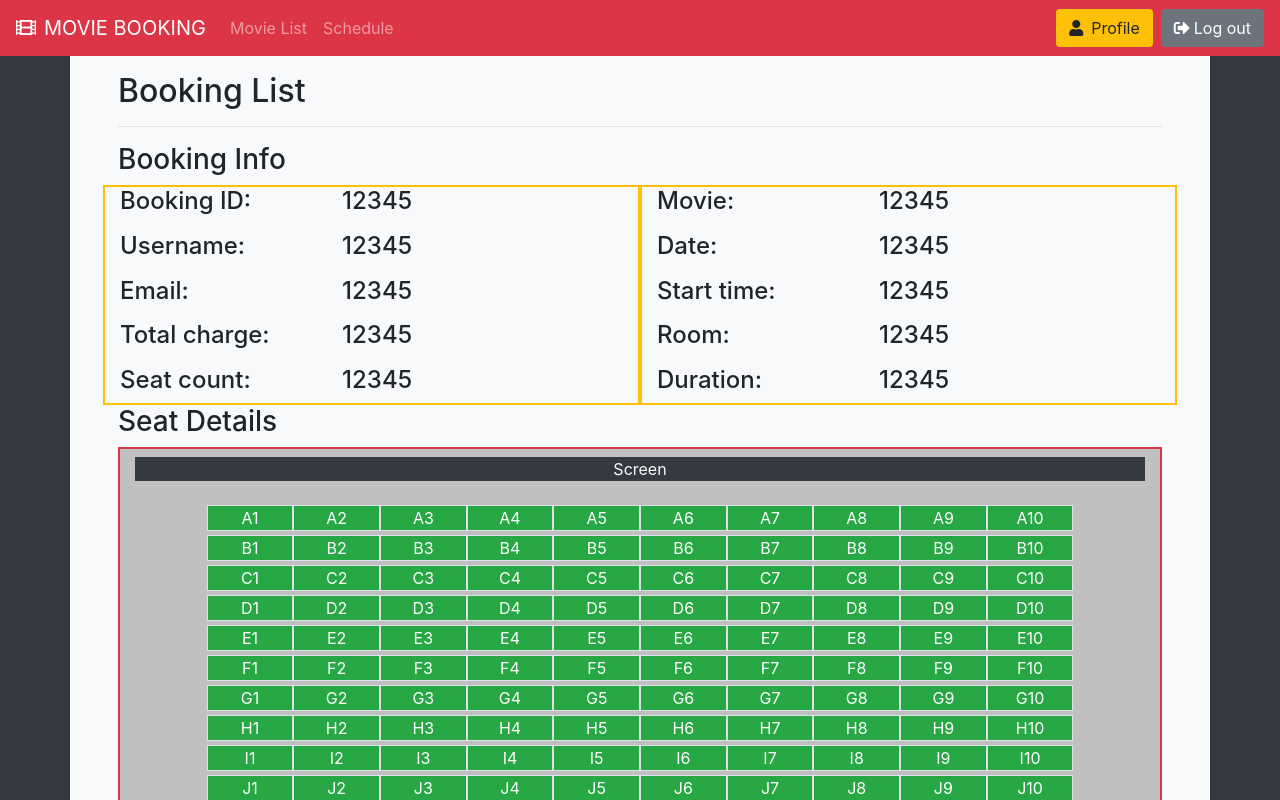
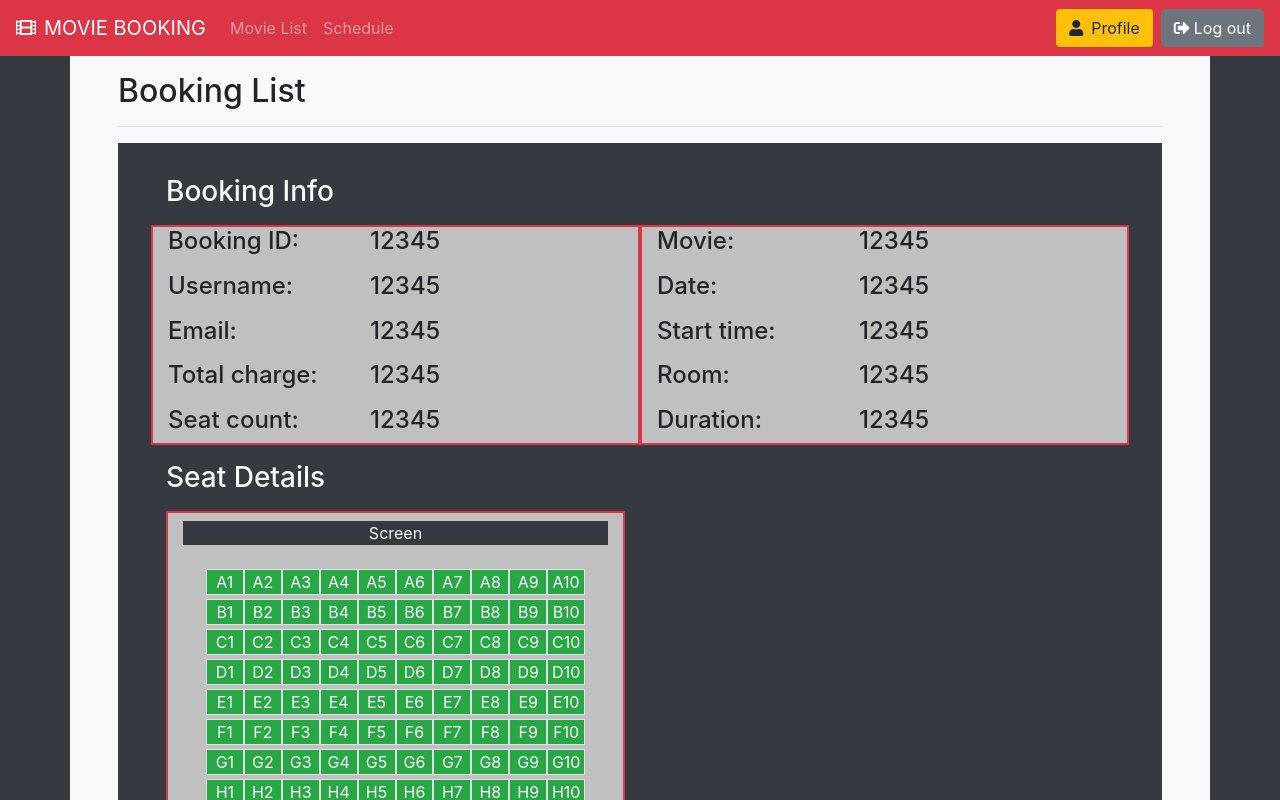
Before and after one commit to DucManh13/DucManh13-movie-web, a React (Create React App) app: page /bookinglist in a window 1280 px wide. Shown: the top 800 px of the page. Built offline with nearby package versions, Linux system fonts and the light colour scheme; sample sign-in values are in the browser's storage; a web font is replaced by a local one.

Commit message:
update screening

```diff
--- a/src/components/Booking.js
+++ b/src/components/Booking.js
@@ -21,7 +21,7 @@ function Booking(props) {
     let mounted=true;
     if(state){
       setPrice(state.price);
-      axios.get("https://fbk-api-gateway.herokuapp.com/tickets?screening_id="+state.screeningId, { headers: {"Authorization" : `eyJhbGciOiJIUzI1NiJ9.eyJzdWIiOiJhZG1pbjEiLCJyb2xlcyI6IlJPTEVfQURNSU4iLCJpZCI6MzksInBlcm1pc3Npb24iOnsiMSI6IkNSRUFURSIsIjIiOiJSRUFEIiwiMyI6IlVQREFURSIsIjQiOiJERUxFVEUifSwiaWF0IjoxNjIwNjI2MDMwLCJleHAiOjE2MzA5ODI0MzB9.vR0EDk9LSjFkwcNvEOSndZJ8cnJOyHS7gBSmxU9TbYI`} })
+      axios.get("https://fbk-api-gateway.herokuapp.com/tickets?screening_id="+state.screeningId, { headers: {"Authorization" : `Bearer eyJhbGciOiJIUzI1NiJ9.eyJzdWIiOiJhZG1pbjEiLCJyb2xlcyI6IlJPTEVfQURNSU4iLCJpZCI6MzksInBlcm1pc3Npb24iOnsiMSI6IkNSRUFURSIsIjIiOiJSRUFEIiwiMyI6IlVQREFURSIsIjQiOiJERUxFVEUifSwiaWF0IjoxNjIwNjI2MDMwLCJleHAiOjE2MzA5ODI0MzB9.vR0EDk9LSjFkwcNvEOSndZJ8cnJOyHS7gBSmxU9TbYI`} })
         .then(response => {
           if (mounted) {
             console.log(response.data.data);
@@ -63,7 +63,7 @@ function Booking(props) {
     <div className="container bg-light py-3 px-5">
       <h3>Booking</h3>
       <hr/>
-      {!seats?null:<div className="row py-4">
+      {!(seats&&user)?null:<div className="row py-4">
         <div className="col-lg-5 col-10 offset-1">
           <div className="container border border-danger border-2 py-2 bg-silver text-center">
             <div className="container bg-dark text-light mb-4">
--- a/src/components/BookingList.js
+++ b/src/components/BookingList.js
@@ -16,9 +16,10 @@ function BookingList(props) {
     <div className="container py-3 px-5 bg-light">
       <h2>Booking List</h2>
       <hr/>
-      <h3>Booking Info</h3>
-      <div class="row">
-        <div class="col-md-6 border border-warning border-2">
+      <div className="container py-3 px-5 bg-dark">
+        <h3 className="text-light my-3">Booking Info</h3>
+        <div className="row">
+          <div className="col-md-6 bg-silver border border-danger border-2">
             <div className="row">
                 <h4 className="col-sm-5">Booking ID:</h4>
                 <h4 className="col-sm-6">{12345}</h4>
@@ -40,7 +41,7 @@ function BookingList(props) {
                 <h4 className="col-sm-6">{12345}</h4>
               </div>
           </div>
-        <div class="col-md-6 border border-warning border-2">
+          <div className="col-md-6 bg-silver border border-danger border-2">
             <div className="row">
                 <h4 className="col-sm-5">Movie:</h4>
                 <h4 className="col-sm-7">{12345}</h4>
@@ -63,8 +64,13 @@ function BookingList(props) {
               </div>
           </div>
         </div>
-      <h3>Seat Details</h3>
+        <h3 className="text-light my-3">Seat Details</h3>
+        <div className="row">
+          <div className="col-md-6">
             <SeatMap/>
+          </div>
+        </div>
+      </div>
     </div>
   );
 }
--- a/src/components/Schedule.js
+++ b/src/components/Schedule.js
@@ -7,7 +7,7 @@ import ScreeningList from './ScreeningList';
 function Schedule(props) {
   const [dates,setDates]=useState();
   const [activeDay,setActiveDay]=useState();
-
+  const [today,setToday]=useState();
   useEffect(()=>{
     let mounted=true;
     axios.get("https://fbk-api-gateway.herokuapp.com/date")
@@ -15,6 +15,7 @@ function Schedule(props) {
         if (mounted) {
           setDates(response.data.data);
           setActiveDay(response.data.data[0].date_id);
+          setToday(response.data.data[0].date_id);
         }
       })
       .catch(err => console.log(err));
@@ -26,6 +27,7 @@ function Schedule(props) {
 
   useEffect(()=>{
     let mounted=true;
+    setSchedule();
     if(activeDay){
       axios.get("https://fbk-api-gateway.herokuapp.com/screening/by-date?date_id="+activeDay)
       .then(response => {
@@ -38,7 +40,7 @@ function Schedule(props) {
   },[activeDay]);
 
   return (
-    <div className="container py-3 px-5 bg-light">
+    <div className="container py-3 px-5 bg-light h-100">
       <h3>Movie Schedule</h3>
       {!(dates&&activeDay)?null:
         <DateList dates={dates} activeDay={activeDay} onReceiveActiveDay={(dateId)=>setActiveDay(dateId)}/>}
@@ -53,7 +55,7 @@ function Schedule(props) {
             </div>
             <div className="col-sm-9">
               <h4>{item.data[0].movie_name}</h4>
-              <ScreeningList screenings={schedule.screening[index]}/>
+              <ScreeningList screenings={schedule.screening[index]} isToday={today===activeDay}/>
             </div>
           </div>))}
     </div>
--- a/src/components/ScreeningList.js
+++ b/src/components/ScreeningList.js
@@ -2,14 +2,24 @@ import  { Link } from 'react-router-dom';
 
 function ScreeningList(props) {
 
+  const filterScreening=(screenings)=>{
+    const time= new Date().toLocaleTimeString('en-GB');
+    var temp= props.isToday?screenings.reduce((result,screening)=>{
+      if (screening.started_at>=time)
+        result.push(screening);
+      return result;
+    },[]):screenings;
+    temp.sort((a,b)=>{
+      if(a.started_at>b.started_at) return 1;
+      else if(a.started_at<b.started_at) return -1;
+      else return 0;}
+    );
+    return temp;
+  }
   return (
     <div className="container pt-4 ">
       <div className="row row-cols-lg-6 row-cols-md-4 row-cols-3">
-        {props.screenings.sort((a,b)=>{
-          if(a.started_at>b.started_at) return 1;
-          else if(a.started_at<b.started_at) return -1;
-          else return 0;}
-          ).map((screening,index)=>
+        {filterScreening(props.screenings).map((screening,index)=>
           (<div key={index} className="col pb-3">
             <Link to={{ pathname: '/booking', state: { screeningId: screening.screening_id, price:screening.price} }}>
               <button className=" btn bg-white2 border w-100">
```
Lines whose indentation alone changed are shown as unchanged.
